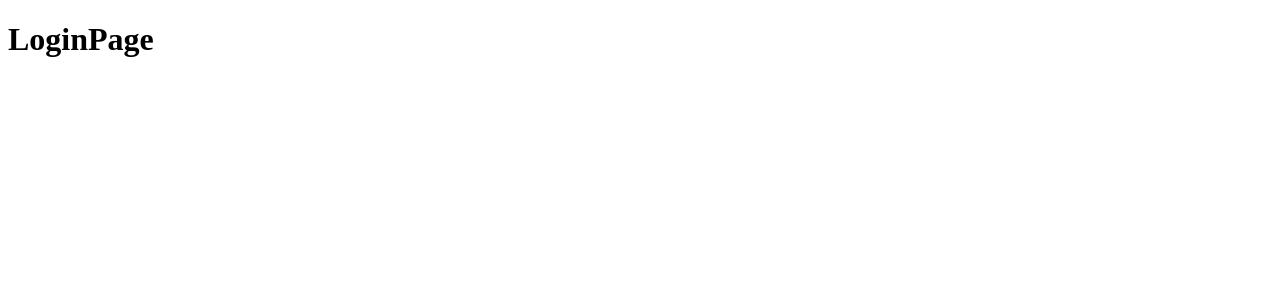
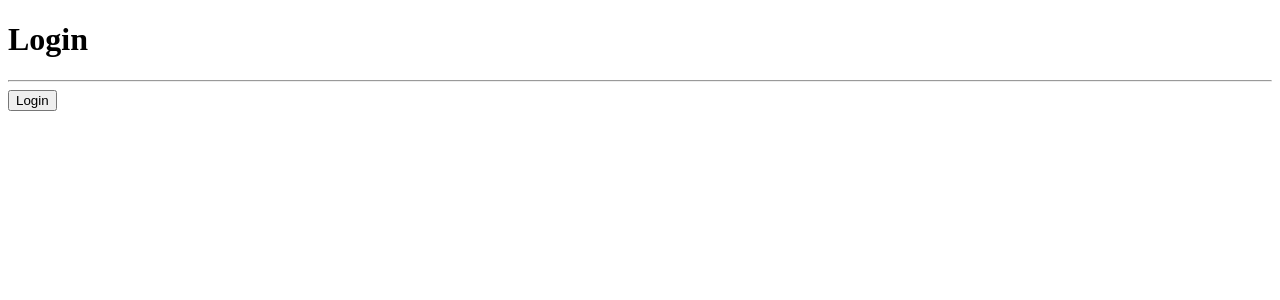
Before and after one commit to Oliver31Batista/HeroesApp, a React app: page /login in a window 1280 px wide. Shown: the top 300 px of the page. Built offline with nearby package versions, Linux system fonts and the light colour scheme; the HTML template or start-up script is replaced by a standard one.

Commit message:
Adding the routing management

```diff
--- a/src/auth/pages/LoginPage.jsx
+++ b/src/auth/pages/LoginPage.jsx
@@ -1,3 +1,22 @@
+import { useNavigate } from "react-router-dom";
+
 export const LoginPage = () => {
-  return <h1>LoginPage</h1>;
+  const navigate = useNavigate();
+
+  const onLogin = () => {
+    navigate("/marvel", {
+      replace: true,
+    });
+  };
+
+  return (
+    <div className="container mt-t">
+      <h1>Login</h1>
+      <hr />
+
+      <button className="btn btn-primary" onClick={onLogin}>
+        Login
+      </button>
+    </div>
+  );
 };
--- a/src/heroes/components/Navbar.jsx
+++ b/src/heroes/components/Navbar.jsx
@@ -1,6 +1,14 @@
-import { Link, NavLink } from "react-router-dom";
+import { Link, NavLink, useNavigate } from "react-router-dom";
 
 export const Navbar = () => {
+  const navigate = useNavigate();
+
+  const onLogout = () => {
+    navigate("/login", {
+      replace: true,
+    });
+  };
+
   return (
     <nav className="navbar navbar-expand-sm navbar-dark bg-dark p-2">
       <Link className="navbar-brand" to="/">
@@ -50,7 +58,9 @@
           <span className="nav-item nav-Link text-primary align-self-center">
             Oliver
           </span>
-          <button className="nav-item nav-link btn">Logout</button>
+          <button className="nav-item nav-link btn" onClick={onLogout}>
+            Logout
+          </button>
         </ul>
       </div>
     </nav>
```
